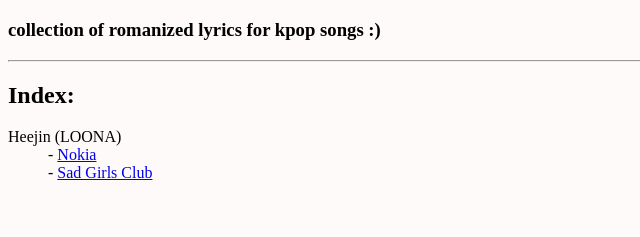
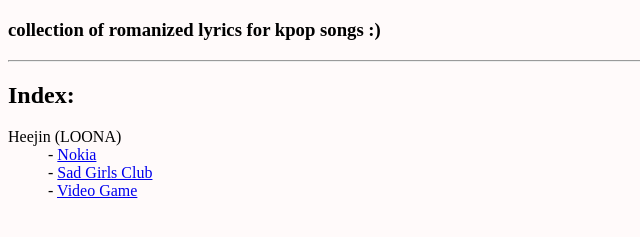
Before and after one commit to yoloanda/kp-lyrics, a plain HTML site: page index.html in a window 1280 px wide. Shown: the part 61-298 px from the top of the page, without its empty margins (0-640 px from the left). Drawn offline with Linux system fonts and the light colour scheme.

Commit message:
Update index.html

```diff
--- a/index.html
+++ b/index.html
@@ -12,6 +12,7 @@
       <dt>Heejin (LOONA)</dt>
       <dd>- <a href="https://yoloanda.github.io/kp-lyrics/songs/heejin/nokia.html">Nokia</a></dd>
       <dd>- <a href="https://yoloanda.github.io/kp-lyrics/songs/heejin/sad-girls-club.html">Sad Girls Club</a></dd>
+      <dd>- <a href="https://yoloanda.github.io/kp-lyrics/songs/heejin/video-game.html">Video Game</a></dd>
     </dl>
 
 
```
